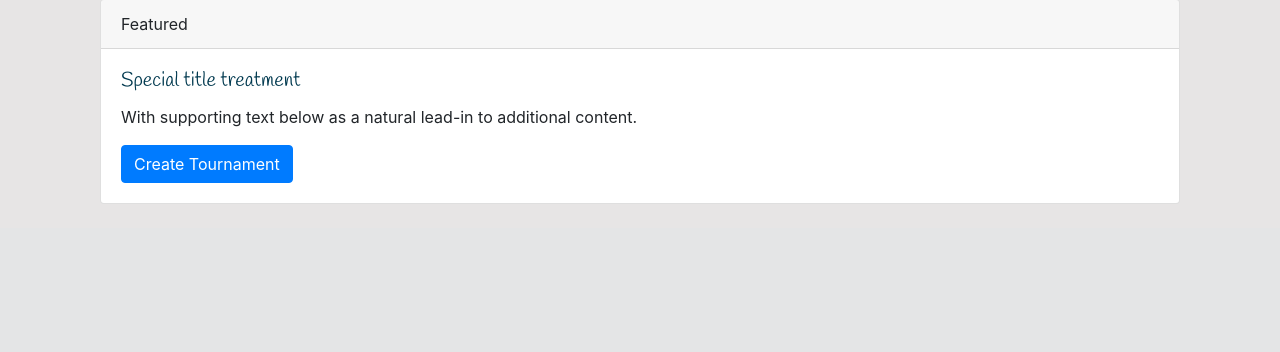
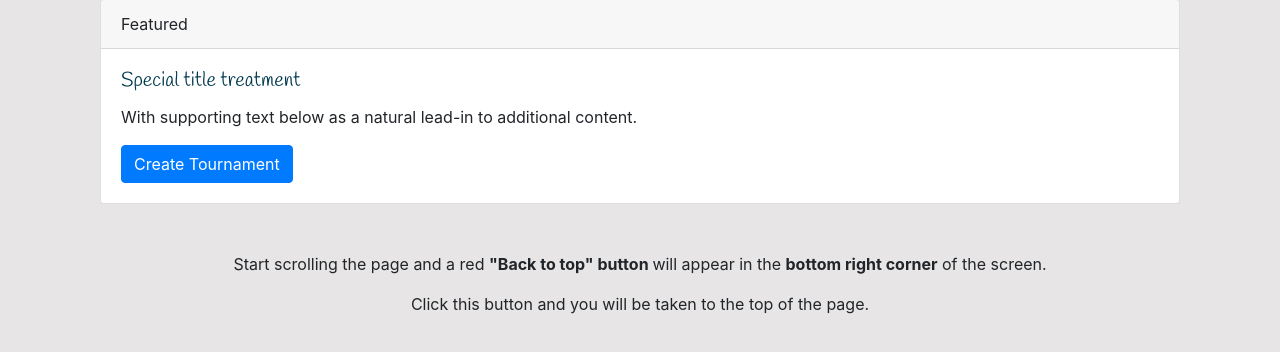
Before and after one commit to RPL-Project-TelU/6PM, a Flask app: page / in a window 1280 px wide. Shown: the part 3103-3455 px from the top of the page. Before the commit the page ends 3306 px from the top, so only its background shows below. Run offline with Flask 2, Linux system fonts and the light colour scheme; a user stored in the database is signed in; some libraries are stand-ins or nearby versions.

Commit message:
Add scrollback button

```diff
--- a/tempCodeRunnerFile.py
+++ /dev/null
@@ -1,6 +0,0 @@
-from website import create_app
-
-app = create_app()
-
-if __name__ == '__main__':
-    app.run(debug=True)
--- a/website/static/index.js
+++ b/website/static/index.js
@@ -0,0 +1,25 @@
+//Get the button
+let mybutton = document.getElementById("btn-back-to-top");
+
+// When the user scrolls down 20px from the top of the document, show the button
+window.onscroll = function () {
+  scrollFunction();
+};
+
+function scrollFunction() {
+  if (
+    document.body.scrollTop > 20 ||
+    document.documentElement.scrollTop > 20
+  ) {
+    mybutton.style.display = "block";
+  } else {
+    mybutton.style.display = "none";
+  }
+}
+// When the user clicks on the button, scroll to the top of the document
+mybutton.addEventListener("click", backToTop);
+
+function backToTop() {
+  document.body.scrollTop = 0;
+  document.documentElement.scrollTop = 0;
+}
--- a/website/templates/home.html
+++ b/website/templates/home.html
@@ -1,5 +1,15 @@
 {% extends "base.html" %} {% block title %} Home {% endblock %}
 {% block content %}
+
+<style>
+  #btn-back-to-top {
+    position: fixed;
+    bottom: 20px;
+    right: 20px;
+    display: none;
+  }
+
+</style>
 
 <div class="container-fluid bg-primary px-0 px-md-5 mb-5" >
   <div class="row align-items-center px-3">
@@ -313,5 +323,17 @@
 
 <br>
 
+<!-- auto scrollback button -->
+<button type="button" class="btn btn-danger btn-floating btn-lg" id="btn-back-to-top">
+  <i class="fas fa-arrow-up"></i>
+</button>
+<div class="container mt-4 text-center" style="height: 100px">
+  <p>
+    Start scrolling the page and a red
+    <strong>"Back to top" button </strong> will appear in the
+    <strong>bottom right corner</strong> of the screen.
+  </p>
+  <p>Click this button and you will be taken to the top of the page.</p>
+</div>
 
 {% endblock %}
```
Also changed, not shown: website/views.py (line endings or trailing spaces).
